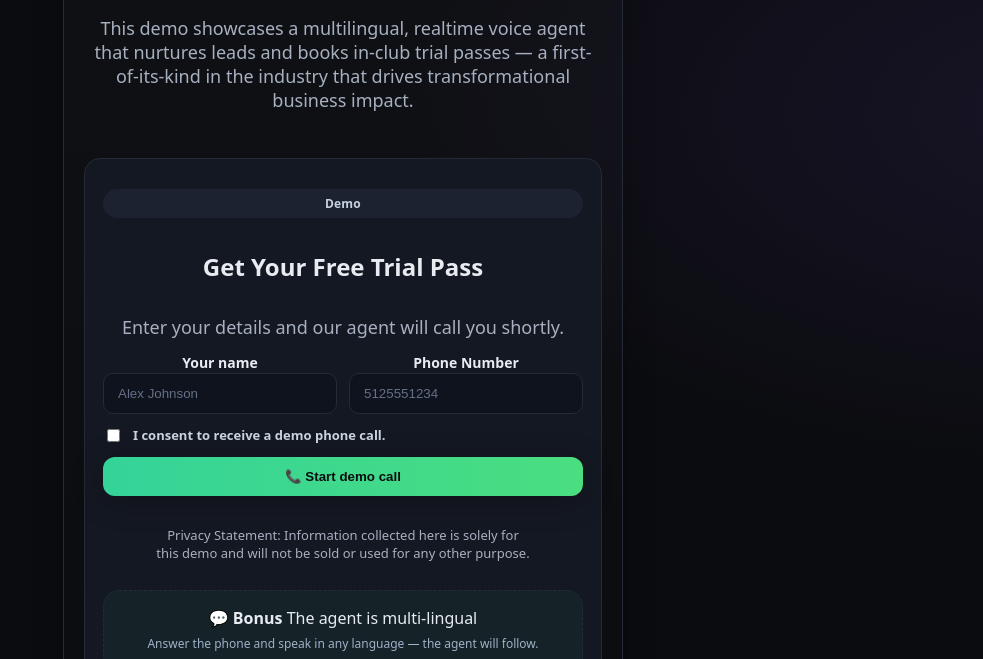
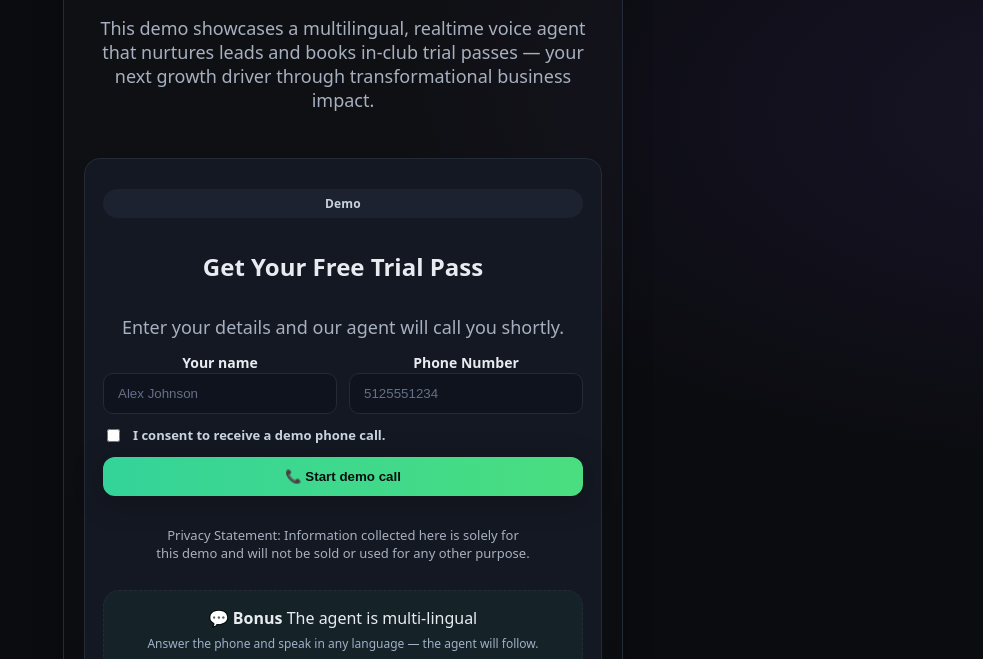
Before and after one commit to RobertMaleki/CF-UDT-POC, a website: page frontend/index.html in a window 1280 px wide. Shown: the part 130-789 px from the top of the page, without its empty margins (297-1280 px from the left). Drawn offline with Linux system fonts and the light colour scheme.

Commit message:
Updated hero line on UI

```diff
--- a/frontend/index.html
+++ b/frontend/index.html
@@ -106,7 +106,7 @@
         <p>
         <br>
           This demo showcases a multilingual, realtime voice agent that nurtures leads and books
-          in‑club trial passes — a first-of-its-kind in the industry that drives transformational business impact.
+          in‑club trial passes — your next growth driver through transformational business impact.
           <br><br>
         </p>
       </div>
```
